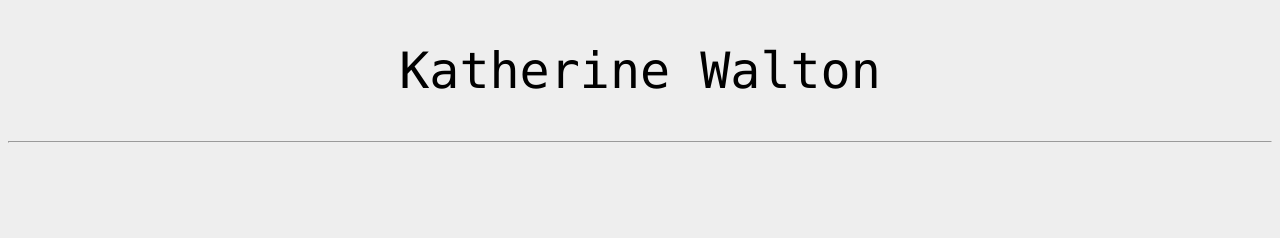
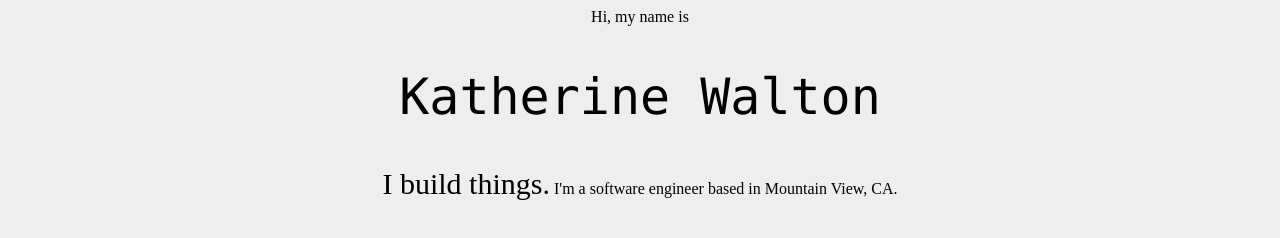
Before and after one commit to katherine-walton/katherine-walton.github.io, a plain HTML site: page index.html in a window 1280 px wide. Drawn offline with Linux system fonts and the light colour scheme.

Commit message:
basic intro text

```diff
--- a/index.html
+++ b/index.html
@@ -1,6 +1,3 @@
-<!-- Hi! I'm Katherine Software Engineer -->
-
-
 <!DOCTYPE html>
 <html lang="en">
 	<head>
@@ -8,16 +5,18 @@
 		<title>Katherine Walton Portfolio</title>
 		<meta name="A website containing projects brought to you by Katherine Walton">
 		<link rel="stylesheet" href="stylesheet.css">
+		<link href="https://fonts.googleapis.com/css2?family=Fira+Code:wght@300&family=Lato:wght@300;900&display=swap" rel="stylesheet">
 	</head>
 
 	<body>
-		<!-- <h1>Katherine Walton</h1> -->
 		<div class="container">
 			<section class="header">
+				<green-accent class = "title">Hi, my name is</green-accent>
 				<h2 class="title">Katherine Walton</h2>
+				<grey-text class="title" style="font-size:30px">I build things.</grey-text>
+				<grey-text class="title">I'm a software engineer based in Mountain View, CA.</grey-text>
 			</section>
-			<hr/>
+			<!-- <hr/> -->
 		</div>
 	</body>
-
 </html>
```
